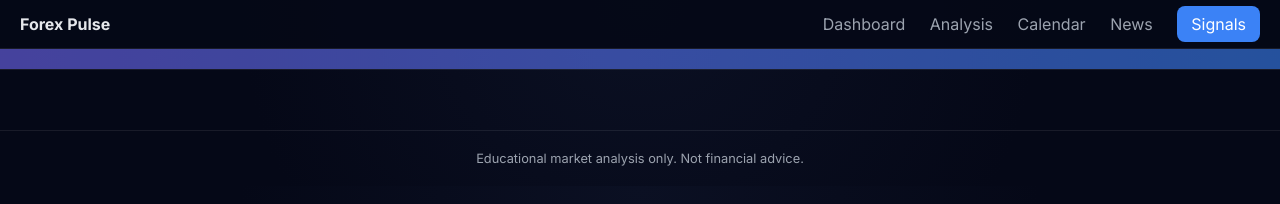
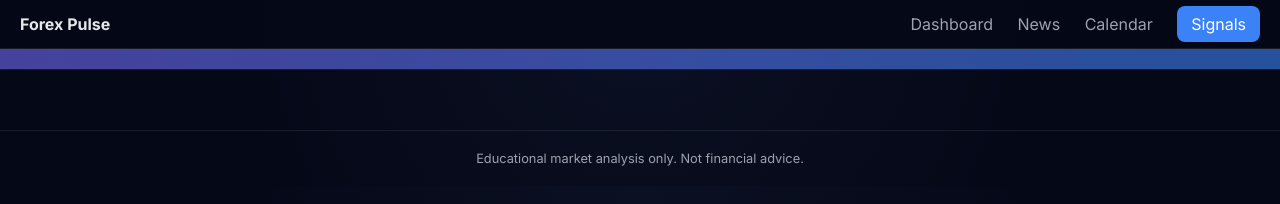
Before and after one commit to FrederikHolst2001/Test, a website: page index.html in a window 1280 px wide. Drawn offline with Linux system fonts and the light colour scheme; no server answers.

Commit message:
Update index.html

```diff
--- a/index.html
+++ b/index.html
@@ -18,9 +18,8 @@
     <div class="brand">Forex Pulse</div>
     <nav class="nav">
       <a href="#dashboard">Dashboard</a>
-      <a href="#analysis">Analysis</a>
+      <a href="#news">News</a>
       <a href="#calendar">Calendar</a>
-      <a href="#news">News</a>
       <a href="#signals" class="cta">Signals</a>
     </nav>
   </div>
```
